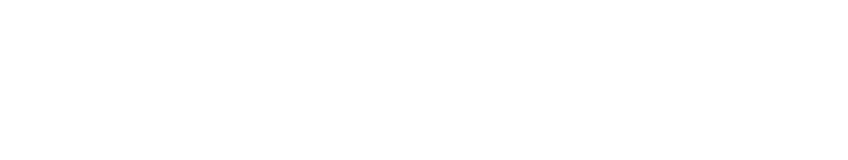
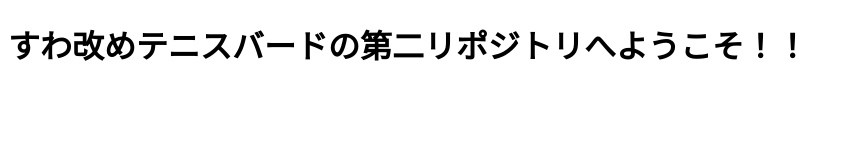
Before and after one commit to Guacamole-Taco/My_salsa, a plain HTML site: page index.html in a window 1280 px wide. Shown: the whole page, without its empty margins (0-848 px from the left). Drawn offline with Linux system fonts and the light colour scheme.

Commit message:
made body

```diff
--- a/index.html
+++ b/index.html
@@ -2,9 +2,14 @@
 <html lang="ja">
     <head>
         <meta charset="utf-8">
-        <title>Welcome to my website</title>
+        <title>テニスバードの部屋</title>
         <meta
         name="viewport"
         content="width=device-width, initial-scale=1.0, user-scalable=yes"
         />
     </head>
+<body>
+    <!ここからが本文です>
+    <h1>すわ改めテニスバードの第二リポジトリへようこそ！！</h1>
+
+</body>
```
